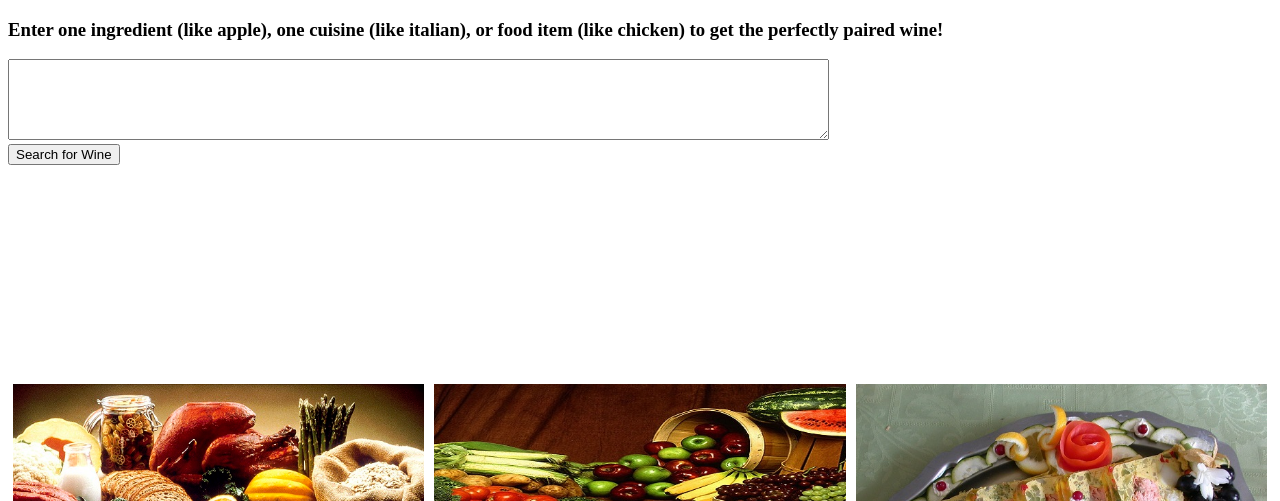
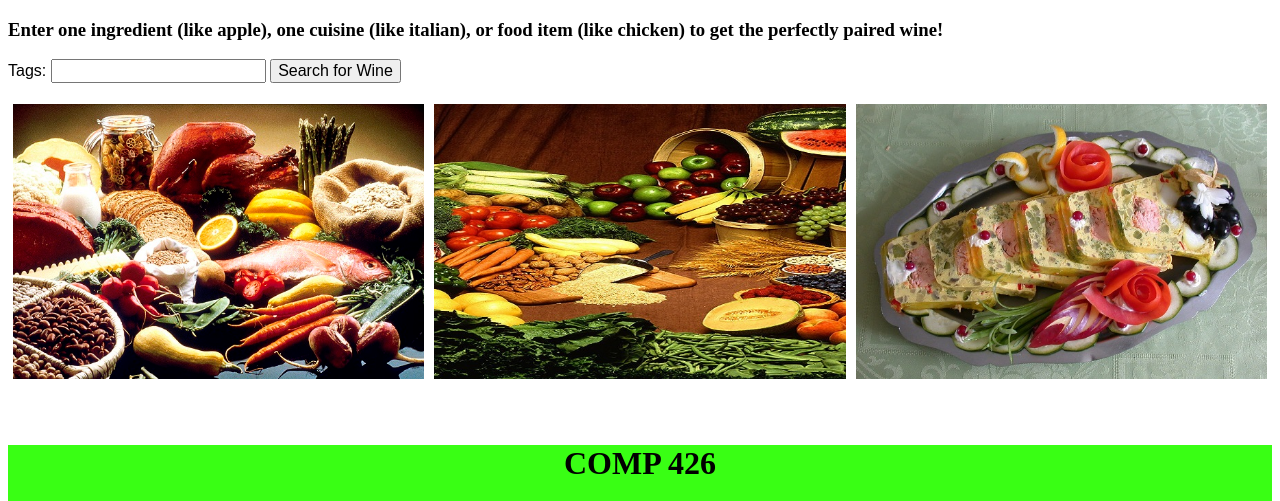
Before and after one commit to mnguo98/recipe-creator, a website: page blog.html in a window 1280 px wide. Shown: the part 279-780 px from the top of the page. Drawn offline with nearby package versions, Linux system fonts and the light colour scheme.

Commit message:
a bunch of stuff

```diff
--- a/blog.html
+++ b/blog.html
@@ -6,12 +6,58 @@
 
         <title>Recipe Creator</title>
 
-        <link href="https://spoonacular.com/food-api?apiKey=82278202631f441d86817f98bb2f9f49">
+        <link href="stylesheet.css" rel="stylesheet" type="text/css">
 
-        <link href="stylesheet.css" rel="stylesheet" type="text/css">
+        <link rel="stylesheet" href="//code.jquery.com/ui/1.12.1/themes/base/jquery-ui.css">
+        <link rel="stylesheet" href="/resources/demos/style.css">
+        <script src="https://code.jquery.com/jquery-1.12.4.js"></script>
+        <script src="https://code.jquery.com/ui/1.12.1/jquery-ui.js"></script>
+  <script>
+  $( function() {
+    var availableTags = [
+      "Apple",
+      "Artichoke",
+      "Beans",
+      "Beef",
+      "Butter",
+      "Cheese",
+      "Chicken",
+      "Chili",
+      "Egg",
+      "Flour",
+      "Garlic",
+      "Honey",
+      "Milk",
+      "Pasta",
+      "Potato",
+      "Rice",
+      "Olive",
+      "Onion",
+      "Orange",
+      "Pepper",
+      "Quinoa",
+      "Salt",
+      "Sugar",
+      "Tomato",
+      "Tortilla",
+      "Vanilla",
+      "Vinegar",
+      "Yogurt",
+
+
+    ];
+    $( "#tags" ).autocomplete({
+      source: availableTags
+    });
+  } );
+  </script>
+
+        <!-- <link rel="stylesheet" href="//code.jquery.com/ui/1.12.1/themes/base/jquery-ui.css">
+        <script src="https://code.jquery.com/ui/1.12.1/jquery-ui.js"></script> -->
+
     </head>
     <body>
-        <div class="website">
+         <div class="website">
             <h1>Recipe Creator</h1>
         </div>
         <div class="topnav">
@@ -21,6 +67,7 @@
             <a class="about" href="about.html">About</a>
             <a class="login" href="login.html">Login</a>
         </div>
+
         <br>
         <br>
         <br>
@@ -31,18 +78,24 @@
             <h3>Enter one ingredient (like apple), one cuisine (like italian), or food item (like chicken) to get the perfectly paired wine!</h3>
         </div>
         <div id ="root">
-            <form>
+            <div class="ui-widget">
+                <label for="tags">Tags: </label>
+                <input id="tags" class="winesearchbox">
+                <button class="searchbut">Search for Wine</button>
+            </div>
+            <!-- <form>
                 <textarea rows="5" cols="100" class="winesearchbox"></textarea><br>
                 <button class="searchbut">Search for Wine</button>
-            </form>
+            </form> -->
             <div id="appendhere"></div>
         </div>
         <p id="output"></p>
         <ul id="matches"></ul>
-        <script src="node_modules/jquery/dist/jquery.js"></script>
+        <!-- <script src="node_modules/jquery/dist/jquery.js"></script> -->
         <script src="wine-render.js" type="module"></script>
         <script src="node_modules/axios/dist/axios.js"></script>
 
+        <!-- <br>
         <br>
         <br>
         <br>
@@ -52,8 +105,7 @@
         <br>
         <br>
         <br>
-        <br>
-        <br>
+        <br> -->
         <div class="row">
             <div class="column">
                 <img src="assets/FoodPicture1.jpg" alt="Good Food" style="width:100%">
@@ -70,6 +122,6 @@
         <div class="description">
             <h1>COMP 426</h1>
             <p>Matthew Guo, Omsai Meka, Brendan Mohr</p>
-        </div>
+        </div> -->
     </body>
 </html>
--- a/package.json
+++ b/package.json
@@ -19,6 +19,7 @@
   "dependencies": {
     "axios": "^0.19.0",
     "jquery": "^3.4.1",
+    "jquery-ui": "^1.12.1",
     "sync-request": "^6.1.0"
   }
 }
--- a/wine-render.js
+++ b/wine-render.js
@@ -33,7 +33,7 @@ export const loadRecs=async function(event) {
 
         const result = await axios({
         method: 'get',
-        url: 'https://api.spoonacular.com/food/wine/pairing?food='+ings+'&apiKey=76bf86b96e604b5581c4fd8e10f51933',
+        url: 'https://api.spoonacular.com/food/wine/pairing?food='+ings+'&apiKey=f253b44ee70b4afa880343e3333db0ce',
         });
         console.log(result);
         let rec = result.data;
```
Also changed, not shown: 1 other file.
